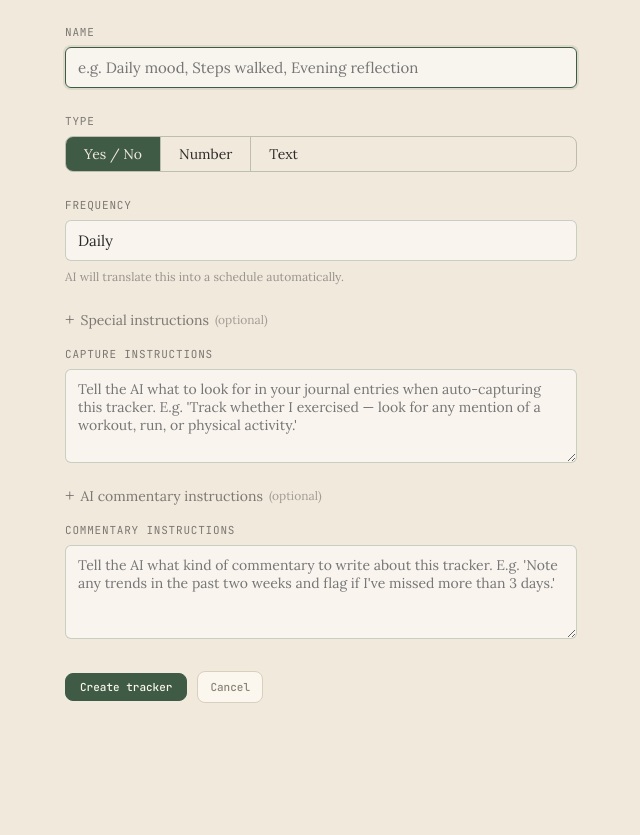
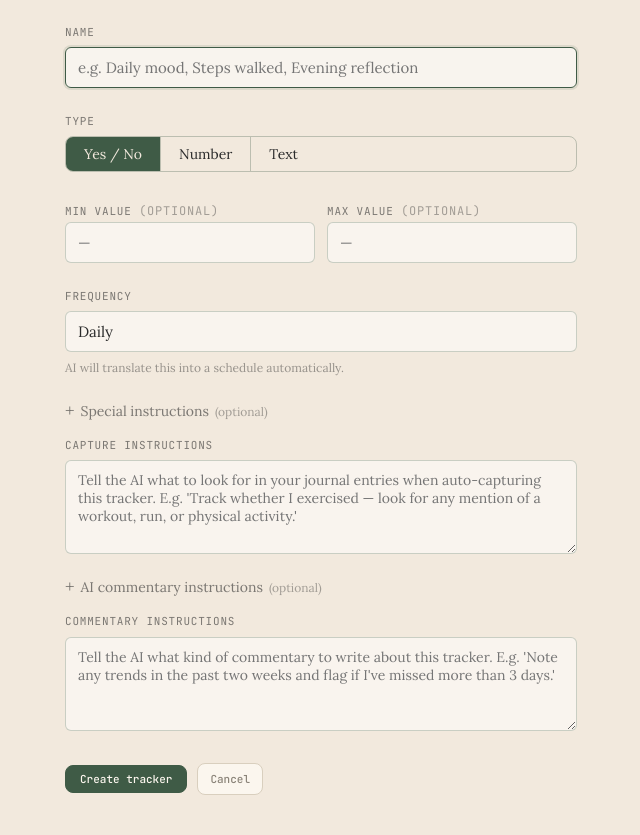
Before and after one commit to gray-wilbee/LeafByLeaf, a Flask app: page /trackers/new in a window 1280 px wide. Shown: the part 236-1071 px from the top of the page, without its empty margins (319-959 px from the left). Before the commit the page ends 939 px from the top, so only its background shows below. Run offline with Flask 3, Linux system fonts and the light colour scheme; the visitor is signed in with stand-in values (Sample User, id 1); data that the repository does not hold is empty; some libraries are stand-ins or nearby versions; some web fonts are replaced.

Commit message:
feat: tracker improvements — min/max, AI explanation, commentary in edit modal, pending link
- Number trackers: add number_min/number_max fields, shown in create form
  (visible only when type=number) and edit modal; passed to AI capture prompt
- AI capture: store 1–2 sentence explanation with direct quotes per entry;
  clicking the source label in the entry list expands the explanation
- AI capture prompt: strengthened null-is-OK wording so model passes
  rather than guesses when context is insufficient
- AI commentary editor moved from inline detail page into the Edit modal
- Trackers list: Pending link always visible in header actions, highlighted
  in burnt-orange when count > 0
- DB schema: adds number_min/number_max to trackers, ai_explanation to tracker_entries
- sw.js: bump to v41

Co-Authored-By: Claude Sonnet 4.6 <noreply@anthropic.com>

````diff
--- a/app.py
+++ b/app.py
@@ -2205,6 +2205,8 @@ def api_trackers():
         return jsonify({"error": "name required"}), 400
     try:
         cron_expression = llm_service.ai_translate_frequency(frequency, uid())
+        number_min = data.get("number_min")
+        number_max = data.get("number_max")
         tracker_id = trackers_db.create_tracker(
             uid(),
             name=name,
@@ -2213,6 +2215,8 @@ def api_trackers():
             cron_expression=cron_expression,
             capture_instructions=data.get("capture_instructions"),
             ai_commentary_instructions=data.get("ai_commentary_instructions"),
+            number_min=float(number_min) if number_min is not None else None,
+            number_max=float(number_max) if number_max is not None else None,
         )
     except trackers_db.TrackerError as e:
         return _json_validation_error(e)
--- a/integration_auth.py
+++ b/integration_auth.py
@@ -9,7 +9,7 @@ from typing import Any
 import db
 import users
 
-BASE_URL = "https://journal.wilbeevibes.com"
+BASE_URL = "https://app.leafbyleaf.net"
 MCP_RESOURCE = f"{BASE_URL}/mcp"
 GPT_ACTIONS_RESOURCE = f"{BASE_URL}/gpt-actions"
 SUPPORTED_RESOURCES = {MCP_RESOURCE, GPT_ACTIONS_RESOURCE}
--- a/llm_service.py
+++ b/llm_service.py
@@ -1438,7 +1438,14 @@ def ai_capture_trackers(user_id: int, as_of_date: str) -> dict:
             if tracker_type == "yes_no":
                 value_desc = 'true or false'
             elif tracker_type == "number":
-                value_desc = 'a numeric value (integer or float)'
+                num_hint = ""
+                if tracker.get("number_min") is not None and tracker.get("number_max") is not None:
+                    num_hint = f" (expected range: {tracker['number_min']}–{tracker['number_max']})"
+                elif tracker.get("number_min") is not None:
+                    num_hint = f" (minimum: {tracker['number_min']})"
+                elif tracker.get("number_max") is not None:
+                    num_hint = f" (maximum: {tracker['number_max']})"
+                value_desc = f'a numeric value (integer or float){num_hint}'
             else:
                 value_desc = 'a short text string'
             user_msg = (
@@ -1448,19 +1455,22 @@ def ai_capture_trackers(user_id: int, as_of_date: str) -> dict:
                 + (f"Capture instructions: {instructions}\n" if instructions else "")
                 + f"\nContext from this period:\n{context[:7000]}\n\n"
                 "Based on the above context, extract the tracker value for this period. "
+                "It is perfectly fine to return null if the context does not contain enough information to justify a value — do not guess. "
+                "When you do set a value, include 1–2 sentences explaining your reasoning, using direct quotes from the context to validate your choice. "
                 "Return JSON only (no markdown):\n"
-                '{"value": <extracted value or null if cannot determine>, '
+                '{"value": <extracted value or null if insufficient evidence>, '
                 '"confidence": "low|medium|high", '
-                '"reason": "one sentence explanation"}'
+                '"explanation": "1-2 sentence explanation with direct quotes, or null if value is null"}'
             )
             result_text = _ai_text_call(
                 system=(
                     "You are a personal tracker assistant. Extract structured values from "
-                    "journal entries and task completion data. Never guess — return null if unsure."
+                    "journal entries and task completion data. "
+                    "You MUST return null for value if there is not enough evidence in the context — passing is always the right choice over guessing."
                 ),
                 user=user_msg,
                 bucket="regular",
-                max_tokens=256,
+                max_tokens=300,
                 user_id=user_id,
                 timeout=60,
                 func_key="tracker_capture",
@@ -1469,6 +1479,7 @@ def ai_capture_trackers(user_id: int, as_of_date: str) -> dict:
                 result_text = result_text.split("\n", 1)[1].rsplit("```", 1)[0].strip()
             parsed = json.loads(result_text)
             value = parsed.get("value")
+            explanation = parsed.get("explanation") or None
             if value is None:
                 # Create a pending entry (null value) for manual fill
                 trackers_db.upsert_entry(user_id, tracker["id"], as_of_date, None,
@@ -1477,7 +1488,7 @@ def ai_capture_trackers(user_id: int, as_of_date: str) -> dict:
             else:
                 value_json = json.dumps(value)
                 trackers_db.upsert_entry(user_id, tracker["id"], as_of_date, value_json,
-                                         source="ai_captured")
+                                         source="ai_captured", ai_explanation=explanation)
                 results.append({"tracker_id": tracker["id"], "captured": True, "value": value})
         except Exception:
             logger.exception("Tracker capture failed for tracker %s", tracker["id"])
--- a/static/style.css
+++ b/static/style.css
@@ -3670,6 +3670,7 @@ a.extraction-item-name:hover { color: var(--accent); }
 .tl-text-label { font-family: var(--mono); font-size: 11px; text-transform: uppercase; letter-spacing: 0.5px; color: rgba(43,43,43,0.5); }
 .tl-no-data { font-family: var(--body); font-size: 13px; color: rgba(43,43,43,0.4); font-style: italic; }
 .tl-card-commentary { font-family: var(--body); font-size: 13px; font-style: italic; color: rgba(43,43,43,0.65); margin: 0; line-height: 1.5; }
+.tl-pending-btn { border-color: var(--color-burnt-orange); color: var(--color-burnt-orange); }
 
 /* Create Tracker */
 .tc-page { max-width: 560px; margin: 0 auto; padding: 32px 24px 80px; }
@@ -3745,7 +3746,7 @@ a.extraction-item-name:hover { color: var(--accent); }
 .td-entries-header { display: flex; align-items: center; justify-content: space-between; margin-bottom: 4px; }
 .td-section-title { font-family: var(--mono); font-size: 11px; text-transform: uppercase; letter-spacing: 1px; color: rgba(43,43,43,0.45); margin: 0; font-weight: 500; }
 .td-no-entries { font-family: var(--body); font-size: 14px; color: rgba(43,43,43,0.4); padding: 16px 0; font-style: italic; }
-.td-entry-row { display: flex; align-items: center; gap: 12px; padding: 10px 0; border-top: 1px solid rgba(63,91,70,0.1); }
+.td-entry-row { display: flex; align-items: flex-start; gap: 12px; padding: 10px 0; border-top: 1px solid rgba(63,91,70,0.1); }
 .td-entry-date { font-family: var(--mono); font-size: 12px; color: rgba(43,43,43,0.5); white-space: nowrap; min-width: 90px; }
 .td-missing { font-family: var(--mono); font-size: 10px; text-transform: uppercase; letter-spacing: 0.5px; color: var(--color-burnt-orange); border: 1px solid var(--color-burnt-orange); border-radius: 10px; padding: 2px 8px; }
 .td-entry-checkbox { width: 18px; height: 18px; accent-color: var(--color-forest); cursor: pointer; }
@@ -3754,7 +3755,13 @@ a.extraction-item-name:hover { color: var(--accent); }
 .td-entry-number:focus { outline: none; border-color: var(--color-forest); }
 .td-entry-text { flex: 1; font-family: var(--body); font-size: 14px; color: var(--color-ink); background: rgba(255,255,255,0.5); border: 1px solid rgba(63,91,70,0.2); border-radius: 5px; padding: 6px 10px; resize: vertical; min-width: 0; }
 .td-entry-text:focus { outline: none; border-color: var(--color-forest); }
+.td-entry-meta { display: flex; flex-direction: column; align-items: flex-end; gap: 4px; min-width: 0; }
 .td-entry-source { font-family: var(--mono); font-size: 10px; text-transform: uppercase; letter-spacing: 0.4px; color: rgba(43,43,43,0.25); white-space: nowrap; }
+.td-entry-source--expandable { background: none; border: none; padding: 0; cursor: pointer; text-decoration: underline dotted; text-underline-offset: 2px; }
+.td-entry-source--expandable:hover { color: rgba(43,43,43,0.5); }
+.td-entry-source--open { color: rgba(43,43,43,0.45); }
+.td-entry-explanation { font-family: var(--body); font-size: 12px; color: rgba(43,43,43,0.6); line-height: 1.5; font-style: italic; max-width: 340px; text-align: right; padding-top: 2px; }
+.td-label-optional { font-size: 10px; font-weight: 400; opacity: 0.6; text-transform: none; letter-spacing: 0; }
 .td-label { font-family: var(--mono); font-size: 11px; text-transform: uppercase; letter-spacing: 0.8px; color: rgba(43,43,43,0.6); display: block; margin-bottom: 4px; }
 .td-input { font-family: var(--body); font-size: 15px; color: var(--color-ink); background: rgba(255,255,255,0.5); border: 1px solid rgba(63,91,70,0.25); border-radius: 6px; padding: 9px 12px; width: 100%; box-sizing: border-box; }
 .td-input:focus { outline: none; border-color: var(--color-forest); }
--- a/static/sw.js
+++ b/static/sw.js
@@ -1,5 +1,5 @@
 // Bump version string whenever CSS or JS changes to invalidate the cache
-const CACHE = 'journal-v40';
+const CACHE = 'journal-v41';
 
 const PRECACHE = [
   '/static/style.css',
--- a/templates/tracker_create.html
+++ b/templates/tracker_create.html
@@ -24,6 +24,19 @@
         <button type="button" class="tc-type-btn" data-value="text" onclick="Create.setType(this)">Text</button>
       </div>
       <input type="hidden" id="tc-type" name="type" value="yes_no">
+    </div>
+
+    <div class="tc-field" id="field-number-range" hidden>
+      <div style="display:flex;gap:12px;">
+        <div style="flex:1;">
+          <label class="tc-label" for="tc-number-min">Min value <span class="tc-optional-note">(optional)</span></label>
+          <input class="tc-input" id="tc-number-min" name="number_min" type="number" step="any" placeholder="—">
+        </div>
+        <div style="flex:1;">
+          <label class="tc-label" for="tc-number-max">Max value <span class="tc-optional-note">(optional)</span></label>
+          <input class="tc-input" id="tc-number-max" name="number_max" type="number" step="any" placeholder="—">
+        </div>
+      </div>
     </div>
 
     <div class="tc-field">
@@ -73,7 +86,9 @@ const Create = {
   setType(btn) {
     document.querySelectorAll('.tc-type-btn').forEach(b => b.classList.remove('tc-type-btn--active'));
     btn.classList.add('tc-type-btn--active');
-    document.getElementById('tc-type').value = btn.dataset.value;
+    const val = btn.dataset.value;
+    document.getElementById('tc-type').value = val;
+    document.getElementById('field-number-range').hidden = (val !== 'number');
   },
 
   toggleOptional(key) {
@@ -92,12 +107,16 @@ const Create = {
     btn.textContent = 'Creating…';
     status.textContent = '';
 
+    const minVal = document.getElementById('tc-number-min').value;
+    const maxVal = document.getElementById('tc-number-max').value;
     const payload = {
       name: document.getElementById('tc-name').value.trim(),
       type: document.getElementById('tc-type').value,
       frequency: document.getElementById('tc-frequency').value.trim() || 'Daily',
       capture_instructions: document.getElementById('tc-capture').value.trim() || null,
       ai_commentary_instructions: document.getElementById('tc-commentary').value.trim() || null,
+      number_min: minVal !== '' ? parseFloat(minVal) : null,
+      number_max: maxVal !== '' ? parseFloat(maxVal) : null,
     };
 
     fetch('/api/trackers', {
````
Also changed, not shown: templates/tracker_detail.html (+52 -54 lines), templates/trackers.html (+3 -8 lines), tests/test_improvements.py (+5 -5 lines), trackers.py (+24 -17 lines), .claude/settings.local.json, 1 other file.
